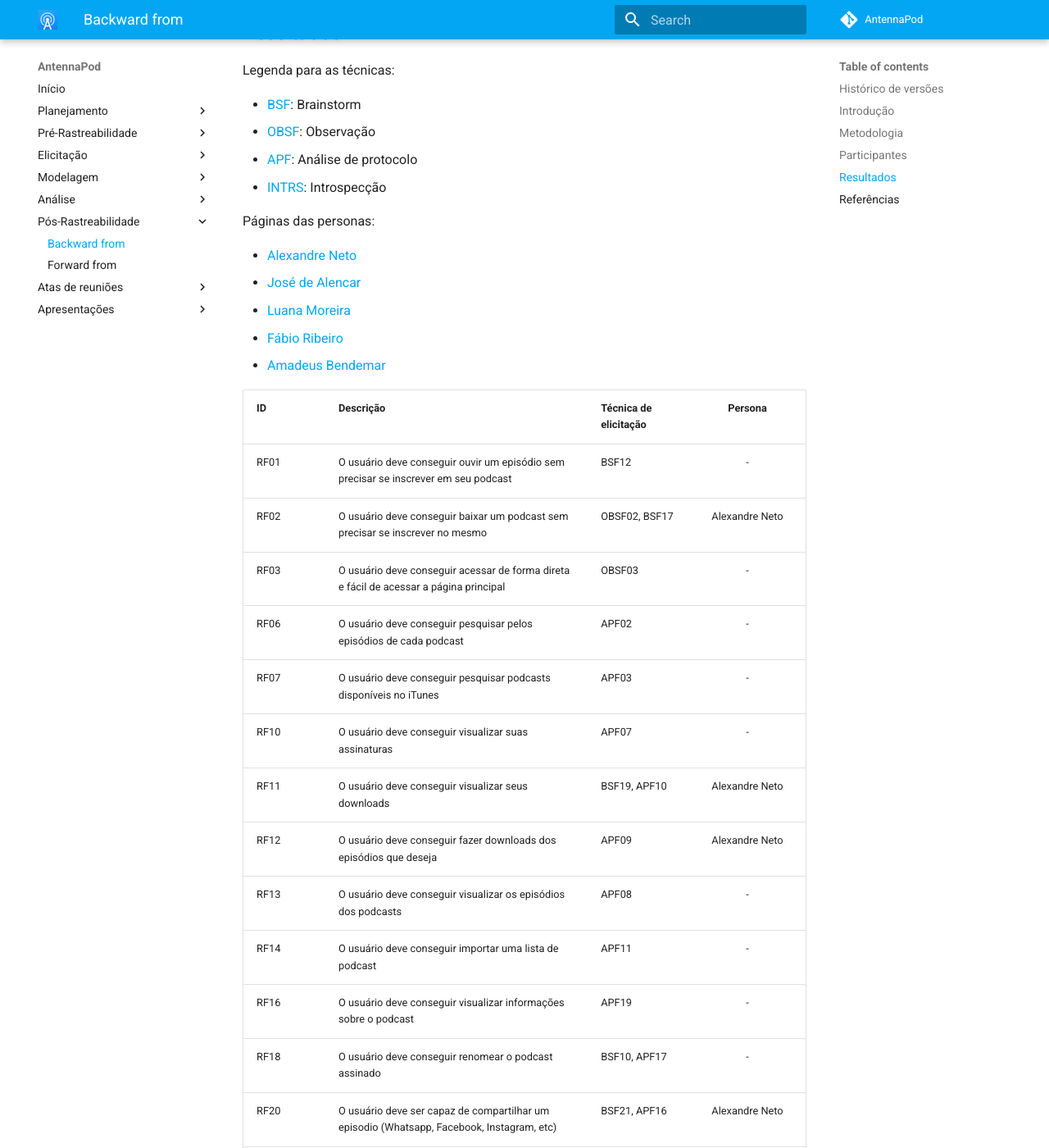
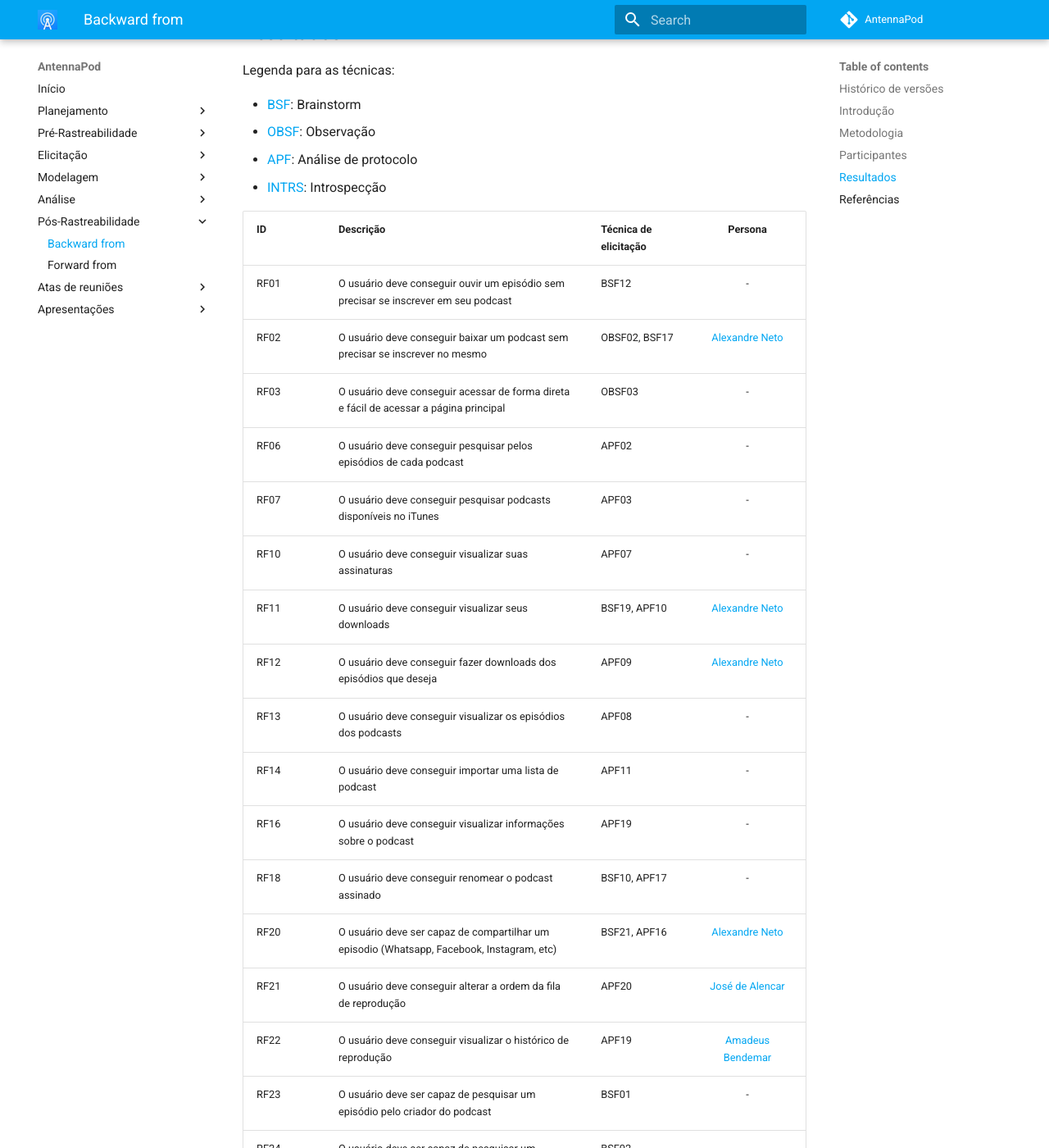
Before and after one commit to Requisitos-de-Software/2021.2-AntennaPod, an MkDocs documentation site: the page built from docs/posRastreabilidade/backward-from.md, in a window 1280 px wide and 1400 px high, scrolled down 819 px. Shown: the whole window at 82% size. Built offline with MkDocs 1.6.1 and Material for MkDocs 9.7.7, drawn with Linux system fonts in a browser that asks for light colours; comment, search, counter and statistics services are not loaded; some of the changed text lies outside the part shown.

Commit message:
:repeat:(#108): Adicionado links para personas

```diff
--- a/docs/posRastreabilidade/backward-from.md
+++ b/docs/posRastreabilidade/backward-from.md
@@ -30,69 +30,60 @@
 - [APF](../elicitacao/observacao): Análise de protocolo
 - [INTRS](../elicitacao/observacao): Introspecção
 
-Páginas das personas:
-
-- [Alexandre Neto](../elicitacao/personas.md#alexandre-neto)
-- [José de Alencar](../elicitacao/personas.md#jose-de-alencar)
-- [Luana Moreira](../elicitacao/personas.md#luana-moreira)
-- [Fábio Ribeiro](../elicitacao/personas.md#fabio-ribeiro)
-- [Amadeus Bendemar](../elicitacao/personas.md#amadeus-bendemar)
-
-
-| ID    | Descrição                                                                                    | Técnica de elicitação |            Persona           |
-|-------|----------------------------------------------------------------------------------------------|-----------------------|:----------------------------:|
-| RF01  | O usuário deve conseguir ouvir um episódio sem precisar se inscrever em seu podcast          | BSF12                 |               -              |
-| RF02  | O usuário deve conseguir baixar um podcast sem precisar se inscrever no mesmo                | OBSF02, BSF17         |        Alexandre Neto        |
-| RF03  | O usuário deve conseguir acessar de forma direta e fácil de acessar a página principal       | OBSF03                |               -              |
-| RF06  | O usuário deve conseguir pesquisar pelos episódios de cada podcast                           | APF02                 |               -              |
-| RF07  | O usuário deve conseguir pesquisar podcasts disponíveis no iTunes                            | APF03                 |               -              |
-| RF10  | O usuário deve conseguir visualizar suas assinaturas                                         | APF07                 |               -              |
-| RF11  | O usuário deve conseguir visualizar seus downloads                                           | BSF19, APF10          |        Alexandre Neto        |
-| RF12  | O usuário deve conseguir fazer downloads dos episódios que deseja                            | APF09                 |        Alexandre Neto        |
-| RF13  | O usuário deve conseguir visualizar os episódios dos podcasts                                | APF08                 |               -              |
-| RF14  | O usuário deve conseguir importar uma lista de podcast                                       | APF11                 |               -              |
-| RF16  | O usuário deve conseguir visualizar informações sobre o podcast                              | APF19                 |               -              |
-| RF18  | O usuário deve conseguir renomear o podcast assinado                                         | BSF10, APF17          |               -              |
-| RF20  | O usuário deve ser capaz de compartilhar um episodio (Whatsapp, Facebook, Instagram, etc)    | BSF21, APF16          |        Alexandre Neto        |
-| RF21  | O usuário deve conseguir alterar a ordem da fila de reprodução                               | APF20                 |        José de Alencar       |
-| RF22  | O usuário deve conseguir visualizar o histórico de reprodução                                | APF19                 |       Amadeus Bendermar      |
-| RF23  | O usuário deve ser capaz de pesquisar um episódio pelo criador do podcast                    | BSF01                 |               -              |
-| RF24  | O usuário deve ser capaz de pesquisar um podcast pelo título                                 | BSF02                 |               -              |
-| RF25  | O usuário deve ser capaz de pesquisar um podcast por categoria                               | BSF03                 |               -              |
-| RF26  | O usuário deve ser capaz de assinar um podcast                                               | BSF04, APF01          |         Luana Moreira        |
-| RF27  | O usuário deve ser capaz de desassinar um podcast                                            | BSF05                 |               -              |
-| RF28  | O usuário deve ser capaz de receber notificação de novos episódios de podcasts assinados     | BSF06                 | Luana Moreira, Fábio Ribeiro |
-| RF29  | O usuário deve ser capaz de visualizar todos os episódios dos podcasts assinados             | BSF07                 |               -              |
-| RF30  | O usuário deve ser capaz de ordenar episódios de podcasts assinados por titulo               | BSF08, APF05          |               -              |
-| RF31  | O usuário deve ser capaz de ordenar episódios de podcasts assinados por duração              | BSF09, APF05          |               -              |
-| RF32  | O usuário deve ser capaz de ordenar episódios de podcasts assinados por data                 | BSF10, APF05          |               -              |
-| RF33  | O usuário deve ser capaz de visualizar todos os novos episódios dos podcasts assinados       | BSF11, APF12          |               -              |
-| RF34  | O usuário deve ser capaz de retirar a flag de "novo" de um episodio                          | BSF12                 |               -              |
-| RF36  | O usuário deve ser capaz de ser redirecionado para o website do podcast assinado por um link | BSF14                 |               -              |
-| RF37  | O usuário deve ser capaz de reproduzir e pausar episódios de podcasts                        | BSF15                 |               -              |
-| RF38  | O usuário deve ser capaz de adicionar um episódio a fila de reprodução                       | BSF16                 |        José de Alencar       |
-| RF39  | O usuário deve ser capaz de remover um episódio da fila de reprodução                        | BSF17                 |               -              |
-| RF43  | O usuário deve ser capaz de remover um episódio de podcast dos baixados                      | BSF21                 |       Amadeus Bendemar       |
-| RF45  | O usuário deve ser capaz de visualizar logs dos downloads                                    | BSF23                 |               -              |
-| RF47  | O usuário deve ser capaz de mudar velocidade de reprodução de um episódio                    | BSF25                 |               -              |
-| RF48  | O usuário deve ser capaz de favoritar episódios                                              | BSF26                 |               -              |
-| RF49  | O usuário deve ser capaz de desfavoritar episódios                                           | BSF27                 |               -              |
-| RF50  | O usuário deve ser capaz de visualizar episodios favoritados                                 | BSF28                 |               -              |
-| RF51  | O usuário deve ser capaz de criar playlist de episódios                                      | BSF29                 |        José de Alencar       |
-| RF52  | O usuário deve ser capaz de visualizar podcasts recomendados de acordo com o gosto           | BSF30                 |       Amadeus  Bendemar      |
-| RF53  | O usuário deve ser capaz de visualizar sugestões dos podcasts mais escutados                 | BSF31                 |               -              |
-| RF54  | O usuário deve ser capaz de visualizar podcasts por país                                     | BSF32                 |               -              |
-| RF56  | O usuário deve ser capaz de sincronizar o aplicativo com a conta do gpodder.net              | INTRS01               |               -              |
-| RF57  | O usuário deve ser capaz de alterar o tema (visual) do aplicativo                            | INTRS02               |               -              |
-| RF58  | O usuário deve ser capaz de visualizar estatísticas de horas de reprodução                   | INTRS03               |               -              |
-| RF59  | O usuário deve ser capaz de visualizar estatísticas do tamanho dos downloads                 | INTRS04               |               -              |
-| RF60  | O usuário deve ser capaz de navegar no app através da barra lateral                          | INTRS05               |               -              |
-| RF61  | O usuário deve ser capaz de, ao reproduzir, avançar um ep e voltar um ep                     | INTRS06               |               -              |
-| RF62  | O usuário deve ser capaz de, ao reproduzir, avançar 10 s e voltar 10 s em um ep              | INTRS07               |               -              |
-| RF63  | O usuário deve ser capaz de realizar um backup de dados                                      | INTRS08               |               -              |
-| RNF01 | O aplicativo não requer cadastro                                                             | BSFS36                |               -              |
-| RNF02 | O aplicativo deve ser intuitivo                                                              | BSF34                 |               -              |
-| RNF03 | O aplicativo deverá rodar em qualquer plataforma mobile                                      | BSF35                 |         Luana Moreira        |
+| ID    | Descrição                                                                                    | Técnica de elicitação |                                                                  Persona                                                                  |
+| ----- | -------------------------------------------------------------------------------------------- | --------------------- | :---------------------------------------------------------------------------------------------------------------------------------------: |
+| RF01  | O usuário deve conseguir ouvir um episódio sem precisar se inscrever em seu podcast          | BSF12                 |                                                                     -                                                                     |
+| RF02  | O usuário deve conseguir baixar um podcast sem precisar se inscrever no mesmo                | OBSF02, BSF17         |                                  <a href="../../elicitacao/personas#alexandre-neto"> Alexandre Neto </a>                                  |
+| RF03  | O usuário deve conseguir acessar de forma direta e fácil de acessar a página principal       | OBSF03                |                                                                     -                                                                     |
+| RF06  | O usuário deve conseguir pesquisar pelos episódios de cada podcast                           | APF02                 |                                                                     -                                                                     |
+| RF07  | O usuário deve conseguir pesquisar podcasts disponíveis no iTunes                            | APF03                 |                                                                     -                                                                     |
+| RF10  | O usuário deve conseguir visualizar suas assinaturas                                         | APF07                 |                                                                     -                                                                     |
+| RF11  | O usuário deve conseguir visualizar seus downloads                                           | BSF19, APF10          |                                  <a href="../../elicitacao/personas#alexandre-neto"> Alexandre Neto </a>                                  |
+| RF12  | O usuário deve conseguir fazer downloads dos episódios que deseja                            | APF09                 |                                  <a href="../../elicitacao/personas#alexandre-neto"> Alexandre Neto </a>                                  |
+| RF13  | O usuário deve conseguir visualizar os episódios dos podcasts                                | APF08                 |                                                                     -                                                                     |
+| RF14  | O usuário deve conseguir importar uma lista de podcast                                       | APF11                 |                                                                     -                                                                     |
+| RF16  | O usuário deve conseguir visualizar informações sobre o podcast                              | APF19                 |                                                                     -                                                                     |
+| RF18  | O usuário deve conseguir renomear o podcast assinado                                         | BSF10, APF17          |                                                                     -                                                                     |
+| RF20  | O usuário deve ser capaz de compartilhar um episodio (Whatsapp, Facebook, Instagram, etc)    | BSF21, APF16          |                                  <a href="../../elicitacao/personas#alexandre-neto"> Alexandre Neto </a>                                  |
+| RF21  | O usuário deve conseguir alterar a ordem da fila de reprodução                               | APF20                 |                                 <a href="../../elicitacao/personas#jose-de-alencar"> José de Alencar </a>                                 |
+| RF22  | O usuário deve conseguir visualizar o histórico de reprodução                                | APF19                 |                                <a href="../../elicitacao/personas#amadeus-bendemar"> Amadeus Bendemar </a>                                |
+| RF23  | O usuário deve ser capaz de pesquisar um episódio pelo criador do podcast                    | BSF01                 |                                                                     -                                                                     |
+| RF24  | O usuário deve ser capaz de pesquisar um podcast pelo título                                 | BSF02                 |                                                                     -                                                                     |
+| RF25  | O usuário deve ser capaz de pesquisar um podcast por categoria                               | BSF03                 |                                                                     -                                                                     |
+| RF26  | O usuário deve ser capaz de assinar um podcast                                               | BSF04, APF01          |                                    <a href="../../elicitacao/personas#luana-moreira">Luana Moreira</a>                                    |
+| RF27  | O usuário deve ser capaz de desassinar um podcast                                            | BSF05                 |                                                                     -                                                                     |
+| RF28  | O usuário deve ser capaz de receber notificação de novos episódios de podcasts assinados     | BSF06                 | <a href="../../elicitacao/personas#luana-moreira">Luana Moreira</a>, <a href="../../elicitacao/personas#fabio-ribeiro"> Fábio Ribeiro</a> |
+| RF29  | O usuário deve ser capaz de visualizar todos os episódios dos podcasts assinados             | BSF07                 |                                                                     -                                                                     |
+| RF30  | O usuário deve ser capaz de ordenar episódios de podcasts assinados por titulo               | BSF08, APF05          |                                                                     -                                                                     |
+| RF31  | O usuário deve ser capaz de ordenar episódios de podcasts assinados por duração              | BSF09, APF05          |                                                                     -                                                                     |
+| RF32  | O usuário deve ser capaz de ordenar episódios de podcasts assinados por data                 | BSF10, APF05          |                                                                     -                                                                     |
+| RF33  | O usuário deve ser capaz de visualizar todos os novos episódios dos podcasts assinados       | BSF11, APF12          |                                                                     -                                                                     |
+| RF34  | O usuário deve ser capaz de retirar a flag de "novo" de um episodio                          | BSF12                 |                                                                     -                                                                     |
+| RF36  | O usuário deve ser capaz de ser redirecionado para o website do podcast assinado por um link | BSF14                 |                                                                     -                                                                     |
+| RF37  | O usuário deve ser capaz de reproduzir e pausar episódios de podcasts                        | BSF15                 |                                                                     -                                                                     |
+| RF38  | O usuário deve ser capaz de adicionar um episódio a fila de reprodução                       | BSF16                 |                                 <a href="../../elicitacao/personas#jose-de-alencar"> José de Alencar </a>                                 |
+| RF39  | O usuário deve ser capaz de remover um episódio da fila de reprodução                        | BSF17                 |                                                                     -                                                                     |
+| RF43  | O usuário deve ser capaz de remover um episódio de podcast dos baixados                      | BSF21                 |                                <a href="../../elicitacao/personas#amadeus-bendemar"> Amadeus Bendemar </a>                                |
+| RF45  | O usuário deve ser capaz de visualizar logs dos downloads                                    | BSF23                 |                                                                     -                                                                     |
+| RF47  | O usuário deve ser capaz de mudar velocidade de reprodução de um episódio                    | BSF25                 |                                                                     -                                                                     |
+| RF48  | O usuário deve ser capaz de favoritar episódios                                              | BSF26                 |                                                                     -                                                                     |
+| RF49  | O usuário deve ser capaz de desfavoritar episódios                                           | BSF27                 |                                                                     -                                                                     |
+| RF50  | O usuário deve ser capaz de visualizar episodios favoritados                                 | BSF28                 |                                                                     -                                                                     |
+| RF51  | O usuário deve ser capaz de criar playlist de episódios                                      | BSF29                 |                                 <a href="../../elicitacao/personas#jose-de-alencar"> José de Alencar </a>                                 |
+| RF52  | O usuário deve ser capaz de visualizar podcasts recomendados de acordo com o gosto           | BSF30                 |                                <a href="../../elicitacao/personas#amadeus-bendemar"> Amadeus Bendemar </a>                                |
+| RF53  | O usuário deve ser capaz de visualizar sugestões dos podcasts mais escutados                 | BSF31                 |                                                                     -                                                                     |
+| RF54  | O usuário deve ser capaz de visualizar podcasts por país                                     | BSF32                 |                                                                     -                                                                     |
+| RF56  | O usuário deve ser capaz de sincronizar o aplicativo com a conta do gpodder.net              | INTRS01               |                                                                     -                                                                     |
+| RF57  | O usuário deve ser capaz de alterar o tema (visual) do aplicativo                            | INTRS02               |                                                                     -                                                                     |
+| RF58  | O usuário deve ser capaz de visualizar estatísticas de horas de reprodução                   | INTRS03               |                                                                     -                                                                     |
+| RF59  | O usuário deve ser capaz de visualizar estatísticas do tamanho dos downloads                 | INTRS04               |                                                                     -                                                                     |
+| RF60  | O usuário deve ser capaz de navegar no app através da barra lateral                          | INTRS05               |                                                                     -                                                                     |
+| RF61  | O usuário deve ser capaz de, ao reproduzir, avançar um ep e voltar um ep                     | INTRS06               |                                                                     -                                                                     |
+| RF62  | O usuário deve ser capaz de, ao reproduzir, avançar 10 s e voltar 10 s em um ep              | INTRS07               |                                                                     -                                                                     |
+| RF63  | O usuário deve ser capaz de realizar um backup de dados                                      | INTRS08               |                                                                     -                                                                     |
+| RNF01 | O aplicativo não requer cadastro                                                             | BSFS36                |                                                                     -                                                                     |
+| RNF02 | O aplicativo deve ser intuitivo                                                              | BSF34                 |                                                                     -                                                                     |
+| RNF03 | O aplicativo deverá rodar em qualquer plataforma mobile                                      | BSF35                 |                                    <a href="../../elicitacao/personas#luana-moreira">Luana Moreira</a>                                    |
 
 
 ## Referências
```
